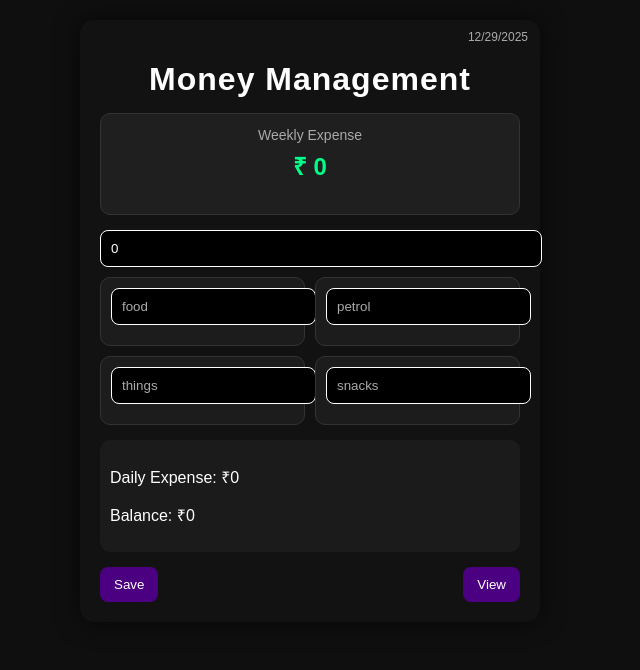
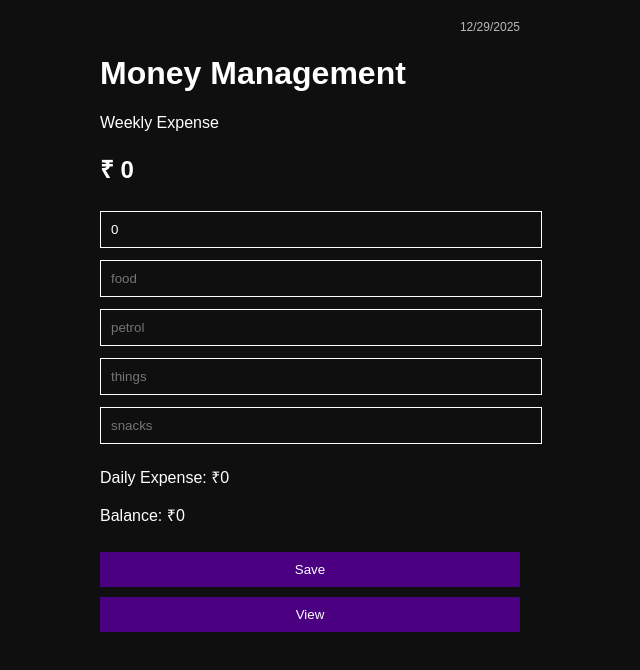
Before and after one commit to RadhakrishnanSA/Money_manager, a React (Vite) app: page / in a window 1280 px wide. Shown: the top 670 px of the page, without its empty margins (330-970 px from the left). Built offline with nearby package versions, Linux system fonts and the light colour scheme.

Commit message:
Update App.css

```diff
--- a/src/App.css
+++ b/src/App.css
@@ -1,113 +1,30 @@
 .container {
   max-width: 420px;
-  margin: 20px auto;
-  background: #121212;
+  margin: auto;
   padding: 20px;
-  border-radius: 14px;
-  box-shadow: 0 0 25px rgba(0, 0, 0, 0.6);
-  position: relative;
-}
-
-.date-box {
-  position: absolute;
-  top: 10px;
-  right: 12px;
-  font-size: 12px;
-  color: #aaa;
-}
-
-h1 {
-  text-align: center;
-  margin-bottom: 15px;
-  font-weight: 700;
-  letter-spacing: 1px;
-}
-
-.week-box {
-  background: #1f1f1f;
-  padding: 12px;
-  border-radius: 10px;
-  text-align: center;
-  margin-bottom: 15px;
-  border: 1px solid #333;
-}
-
-.week-box span {
-  font-size: 14px;
-  color: #aaa;
-}
-
-.week-box h2 {
-  margin-top: 5px;
 }
 
 input {
   width: 100%;
-  margin-bottom: 10px;
   padding: 10px;
-  background: #000;
-  border: 1px solid #fff;
-  border-radius: 8px;
-  color: #fff;
-}
-
-input::placeholder {
-  color: #aaa;
-}
-
-.expense-grid {
-  display: grid;
-  grid-template-columns: 1fr 1fr;
-  gap: 10px;
-}
-
-.expense-box {
-  background: #1c1c1c;
-  padding: 10px;
-  border-radius: 10px;
-  border: 1px solid #333;
-}
-
-.summary {
-  margin-top: 15px;
-  padding: 10px;
-  border-radius: 10px;
-  background: #1b1b1b;
-}
-
-.green {
-  color: #00ff88;
-}
-
-.red {
-  color: #ff4d4d;
-}
-
-.gold {
-  color: #ffcc00;
-}
-
-.bottom-buttons {
-  display: flex;
-  justify-content: space-between;
-  margin-top: 15px;
+  margin: 6px 0;
+  background: transparent;
+  border: 1px solid white;
+  color: white;
 }
 
 button {
+  width: 100%;
+  padding: 10px;
+  margin-top: 10px;
   background: #4b0082;
+  color: white;
   border: none;
-  color: #fff;
-  padding: 10px 14px;
-  border-radius: 8px;
   cursor: pointer;
 }
 
-button:hover {
-  opacity: 0.9;
+.date-box {
+  text-align: right;
+  font-size: 12px;
+  opacity: 0.7;
 }
-
-.nav-btn {
-  position: fixed;
-  bottom: 20px;
-  right: 20px;
-}
```
